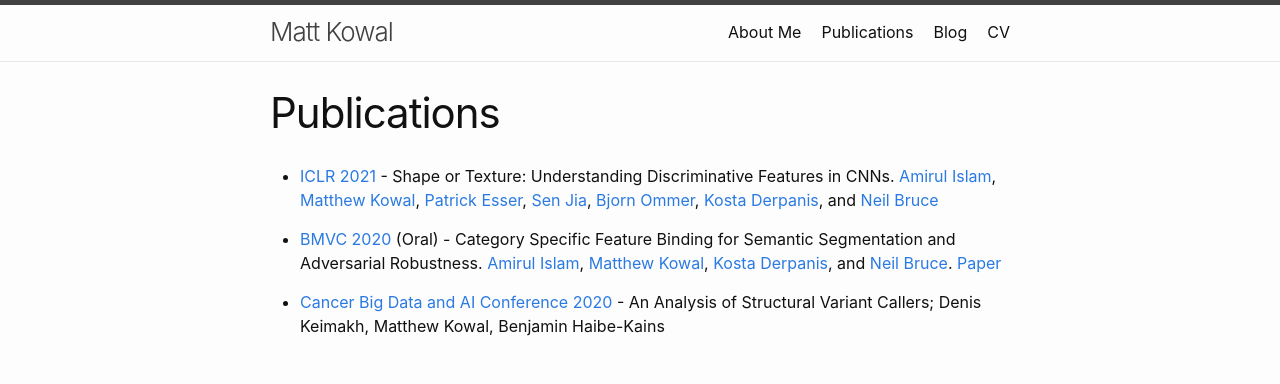
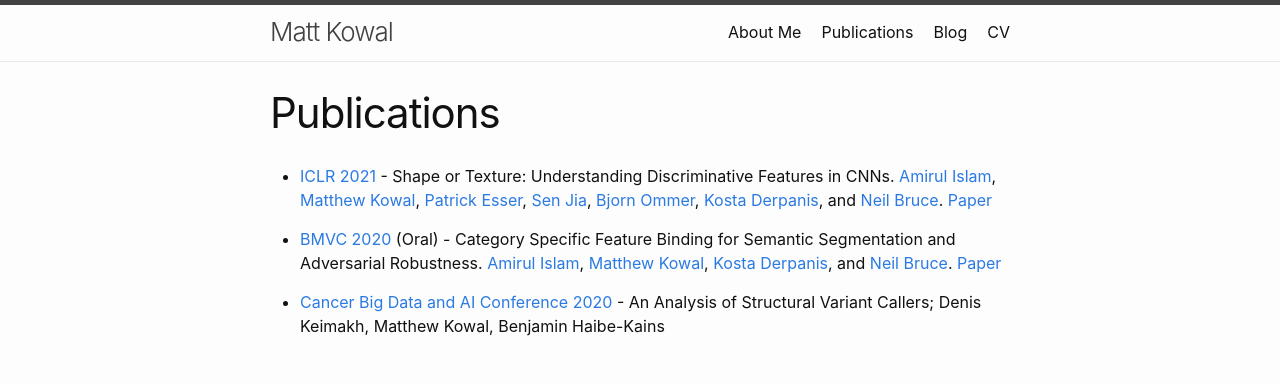
Before and after one commit to MKowal2/MKowal4.github.io, a Jekyll site: the page built from publications.md, in a window 1280 px wide. Shown: the top 384 px of the page. Built offline with Jekyll 4.4.1, drawn with Linux system fonts in a browser that asks for light colours.

Commit message:
Update publications.md

```diff
--- a/publications.md
+++ b/publications.md
@@ -4,7 +4,7 @@ title: Publications
 permalink: /publications/
 ---
 
-- [ICLR 2021](https://iclr.cc/) - Shape or Texture: Understanding Discriminative Features in CNNs. [Amirul Islam](https://www.cs.ryerson.ca/~amirul/), [Matthew Kowal](https://mkowal2.github.io/), [Patrick Esser](https://scholar.google.com/citations?user=ang8MoQAAAAJ&hl=en), [Sen Jia](https://github.com/SenJia), [Bjorn Ommer](https://hci.iwr.uni-heidelberg.de/people/bommer), [Kosta Derpanis](https://www.cs.ryerson.ca/~kosta/), and [Neil Bruce](https://www.cs.ryerson.ca/~bruce/)
+- [ICLR 2021](https://iclr.cc/) - Shape or Texture: Understanding Discriminative Features in CNNs. [Amirul Islam](https://www.cs.ryerson.ca/~amirul/), [Matthew Kowal](https://mkowal2.github.io/), [Patrick Esser](https://scholar.google.com/citations?user=ang8MoQAAAAJ&hl=en), [Sen Jia](https://github.com/SenJia), [Bjorn Ommer](https://hci.iwr.uni-heidelberg.de/people/bommer), [Kosta Derpanis](https://www.cs.ryerson.ca/~kosta/), and [Neil Bruce](https://www.cs.ryerson.ca/~bruce/). [Paper](https://openreview.net/pdf?id=NcFEZOi-rLa)
 
 - [BMVC 2020](https://bmvc2020.github.io/) (Oral) - Category Specific Feature Binding for Semantic Segmentation and Adversarial Robustness. [Amirul Islam](https://www.cs.ryerson.ca/~amirul/), [Matthew Kowal](https://mkowal2.github.io/), [Kosta Derpanis](https://www.cs.ryerson.ca/~kosta/), and [Neil Bruce](https://www.cs.ryerson.ca/~bruce/). [Paper](https://arxiv.org/abs/2008.05667)
 
```
